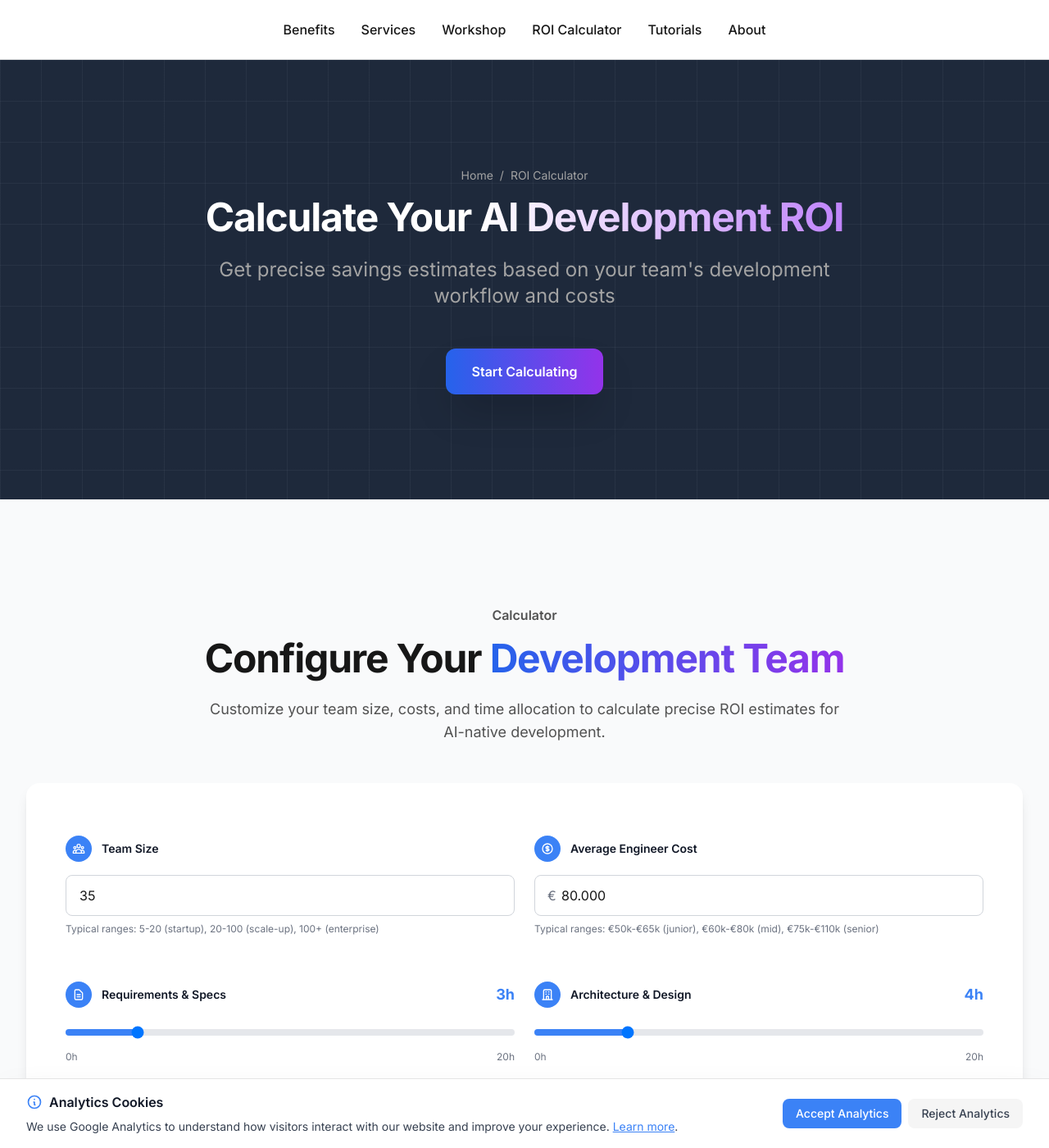
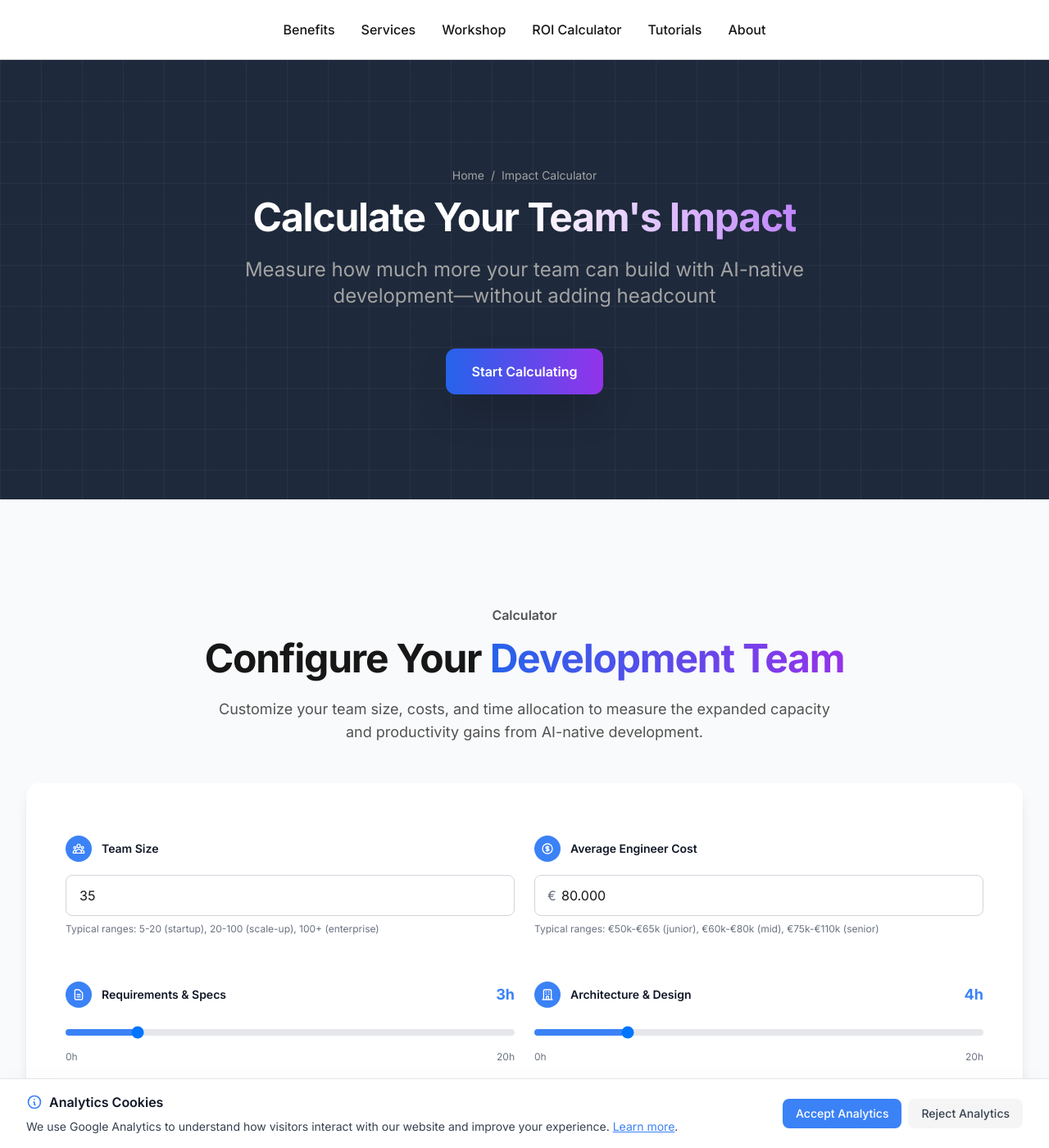
Before and after one commit to angeldimitrov/angeldimitrov.github.io, a Jekyll site: the page built from roi-calculator.html, in a window 1280 px wide and 1400 px high. Shown: the whole window at 82% size. Built offline with Jekyll 4.4.1, drawn with Linux system fonts in a browser that asks for light colours; some of the changed text lies outside the part shown.

Commit message:
refactor: Reframe messaging from cost savings to capacity gains
Update all ROI calculator messaging to focus on team capacity
multiplication rather than cost reduction, preventing concerns about
job losses among engineers.

**Changes:**

Homepage (index.html):
- "ROI Calculator" → "Impact Calculator"
- "Calculate Your Exact Savings" → "Calculate Your Team's Potential"
- "€500K+ savings" → "€500K+ worth of additional capacity"
- "Calculate My Savings" → "Calculate My Impact"

Calculator Page (roi-calculator.html):
- Page title and meta descriptions updated
- H1: "AI Development ROI" → "Team's Impact"
- Results: "Annual Savings" → "Annual Capacity Value"
- Results: "Return on Investment" → "Productivity Increase"
- Breakdown: "Savings Breakdown" → "Capacity Gains by Phase"
- Button: "Calculate My ROI" → "Calculate My Impact"

JavaScript (roi-calculator-minimal.js):
- "h/week saved" → "h/week gained"
- "Total Annual Savings" → "Total Annual Capacity Value"
- "Combined savings" → "Combined capacity gains"

This reframes AI as augmenting teams (build MORE) rather than
replacing them (spend LESS), which is both more accurate and
politically safer for CTOs presenting to their engineering teams.

🤖 Generated with [Claude Code](https://claude.com/claude-code)

Co-Authored-By: Claude <noreply@anthropic.com>

```diff
--- a/assets/js/roi-calculator-minimal.js
+++ b/assets/js/roi-calculator-minimal.js
@@ -570,7 +570,7 @@ function displayResults(results) {
             <div class="flex-1">
               <div class="text-sm font-semibold text-gray-900">${phase.label}</div>
               <div class="text-sm text-gray-600">
-                ${phase.savedHours}h/week saved<br class="sm:hidden"> <span class="hidden sm:inline">•</span> ${phase.benchmark}% automation
+                ${phase.savedHours}h/week gained<br class="sm:hidden"> <span class="hidden sm:inline">•</span> ${phase.benchmark}% automation
               </div>
             </div>
           </div>
@@ -595,8 +595,8 @@ function displayResults(results) {
               </svg>
             </div>
             <div class="flex-1">
-              <div class="text-lg font-bold text-gray-900">Total Annual Savings</div>
-              <div class="text-sm text-gray-600">Combined savings across all development phases</div>
+              <div class="text-lg font-bold text-gray-900">Total Annual Capacity Value</div>
+              <div class="text-sm text-gray-600">Combined capacity gains across all development phases</div>
             </div>
           </div>
           <div class="text-right">
--- a/roi-calculator.html
+++ b/roi-calculator.html
@@ -1,9 +1,9 @@
 ---
 layout: default
-title: ROI Calculator | Quantify Your AI Development Savings
+title: Impact Calculator | Quantify Your Team's Potential with AI
 skip_to_main: true
-description: Calculate the exact ROI of implementing AI coding agents in your development workflow. Get precise savings estimates based on team size, costs, and development phases.
-keywords: AI development ROI, coding agents calculator, development cost savings, AI implementation ROI, engineering productivity calculator, Claude Code ROI, GitHub Copilot savings, AI developer tools ROI
+description: Calculate the capacity gains from implementing AI coding agents in your development workflow. Measure expanded output and productivity improvements based on team size and development phases.
+keywords: AI development impact, coding agents calculator, development capacity gains, AI productivity calculator, engineering output calculator, Claude Code impact, team potential calculator, AI developer tools ROI
 image: /assets/images/roi-calculator-preview.jpg
 author: Angel Dimitrov
 structured_data: |
@@ -11,8 +11,8 @@ structured_data: |
   {
     "@context": "https://schema.org",
     "@type": "WebApplication",
-    "name": "AI Development ROI Calculator",
-    "description": "Calculate the return on investment for implementing AI coding agents in your software development workflow. Get precise savings estimates based on team size, costs, and development phases.",
+    "name": "AI Development Impact Calculator",
+    "description": "Calculate the capacity gains and productivity improvements from implementing AI coding agents in your software development workflow. Measure expanded team output based on team size and development phases.",
     "url": "https://coding-agents.ai/roi-calculator/",
     "applicationCategory": "BusinessApplication",
     "operatingSystem": "Web Browser",
@@ -46,8 +46,8 @@ structured_data: |
       "Cost per engineer calculation",
       "Development phase time allocation",
       "AI automation benchmarks",
-      "Annual savings projection",
-      "ROI percentage calculation",
+      "Annual capacity value projection",
+      "Productivity increase calculation",
       "FTE equivalent analysis",
       "Shareable results URL"
     ]
@@ -61,7 +61,7 @@ structured_data: |
     "mainEntity": [
       {
         "@type": "Question",
-        "name": "How accurate is the AI development ROI calculator?",
+        "name": "How accurate is the AI development impact calculator?",
         "acceptedAnswer": {
           "@type": "Answer",
           "text": "Our calculator uses industry-validated benchmarks from 2024 Gartner Enterprise Study (up to 50% productivity gains), McKinsey (35-45% improvements), and real-world implementations showing 25-67% productivity increases."
@@ -69,7 +69,7 @@ structured_data: |
       },
       {
         "@type": "Question",
-        "name": "What factors does the ROI calculator consider?",
+        "name": "What factors does the impact calculator consider?",
         "acceptedAnswer": {
           "@type": "Answer",
           "text": "The calculator considers team size, average engineer cost, and time allocation across 7 development phases: requirements, architecture, coding, testing, reviews, documentation, and DevOps."
@@ -101,14 +101,14 @@ structured_data: |
         <ol class="inline-flex items-center space-x-2 text-sm text-neutral-400">
           <li><a href="/" class="hover:text-white">Home</a></li>
           <li><span>/</span></li>
-          <li aria-current="page">ROI Calculator</li>
+          <li aria-current="page">Impact Calculator</li>
         </ol>
       </nav>
       <h1 class="text-3xl md:text-4xl lg:text-5xl font-bold mb-6 leading-tight">
-        Calculate Your <span class="gradient-text-hero">AI Development ROI</span>
+        Calculate Your <span class="gradient-text-hero">Team's Impact</span>
       </h1>
       <p class="text-xl md:text-2xl mb-12 text-gray-300 font-light max-w-3xl mx-auto">
-        Get precise savings estimates based on your team's development workflow and costs
+        Measure how much more your team can build with AI-native development—without adding headcount
       </p>
       <div class="flex justify-center">
         <a href="#calculator-form" class="btn-primary">
@@ -131,7 +131,7 @@ structured_data: |
           Configure Your <span class="gradient-text-light">Development Team</span>
         </h2>
       <p class="mb-8 text-base md:mb-10 md:text-lg max-w-3xl mx-auto">
-        Customize your team size, costs, and time allocation to calculate precise ROI estimates for AI-native development.
+        Customize your team size, costs, and time allocation to measure the expanded capacity and productivity gains from AI-native development.
       </p>
     </div>
 
@@ -270,7 +270,7 @@ structured_data: |
               id="calculateBtn"
               class="btn-primary px-8 py-3 text-lg font-semibold disabled:opacity-50 disabled:cursor-not-allowed md:w-auto whitespace-nowrap flex items-center justify-center"
             >
-              Calculate My ROI
+              Calculate My Impact
             </button>
           </div>
 
@@ -310,12 +310,12 @@ structured_data: |
                 <path stroke-linecap="round" stroke-linejoin="round" stroke-width="2" d="M12 8c-1.657 0-3 .895-3 2s1.343 2 3 2 3 .895 3 2-1.343 2-3 2m0-8c1.11 0 2.08.402 2.599 1M12 8V7m0 1v8m0 0v1m0-1c-1.11 0-2.08-.402-2.599-1M21 12a9 9 0 11-18 0 9 9 0 0118 0z"></path>
               </svg>
             </div>
-            <div class="text-sm text-neutral-300 font-medium mb-2">Annual Savings</div>
+            <div class="text-sm text-neutral-300 font-medium mb-2">Annual Capacity Value</div>
           </div>
           <div class="text-2xl lg:text-3xl font-bold text-white" id="totalSavings">€0</div>
         </div>
 
-        <!-- ROI -->
+        <!-- Productivity Increase -->
         <div class="bg-neutral-800/60 rounded-xl p-8 border border-neutral-700/60 backdrop-blur-sm text-center">
           <div class="mb-6">
             <div class="w-16 h-16 bg-gradient-to-br from-blue-500 to-primary rounded-full flex items-center justify-center mx-auto mb-6">
@@ -323,7 +323,7 @@ structured_data: |
                 <path stroke-linecap="round" stroke-linejoin="round" stroke-width="2" d="M13 7h8m0 0v8m0-8l-8 8-4-4-6 6"></path>
               </svg>
             </div>
-            <div class="text-sm text-neutral-300 font-medium mb-2">Return on Investment</div>
+            <div class="text-sm text-neutral-300 font-medium mb-2">Productivity Increase</div>
           </div>
           <div class="text-2xl lg:text-3xl font-bold text-white" id="roiPercentage">0%</div>
         </div>
@@ -379,7 +379,7 @@ structured_data: |
       <!-- Savings Breakdown -->
       <div class="mb-12">
         <div class="text-center mb-8">
-          <h3 class="text-2xl md:text-3xl lg:text-4xl font-bold text-gray-900 mb-4 md:mb-5">Savings Breakdown by <span class="gradient-text-light">Development Phase</span></h3>
+          <h3 class="text-2xl md:text-3xl lg:text-4xl font-bold text-gray-900 mb-4 md:mb-5">Capacity Gains by <span class="gradient-text-light">Development Phase</span></h3>
         </div>
         <div class="bg-white/80 rounded-2xl p-4 md:p-12 shadow-lg border border-gray-200/60 backdrop-blur-sm">
           <div id="phaseSavings" class="space-y-2">
```
Also changed, not shown: index.html (+5 -5 lines).
